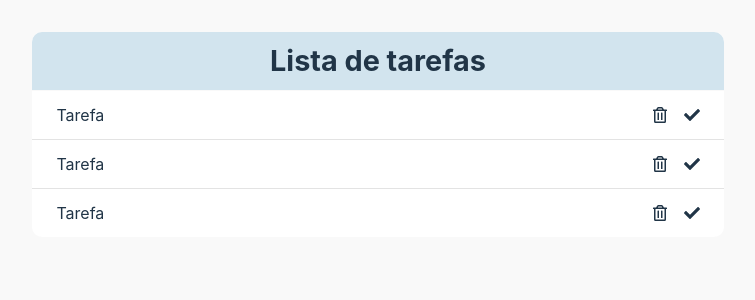
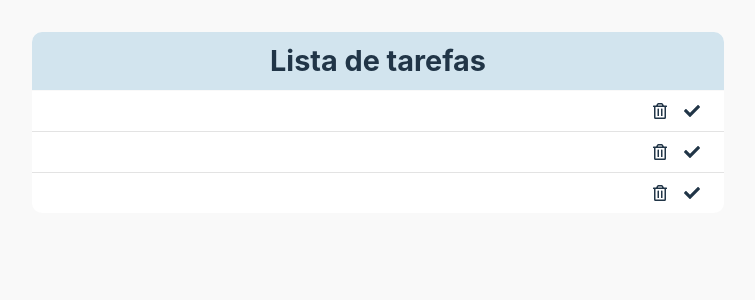
Before and after one commit to roazambuja/to-do-list, a React (Vite) app in the folder front-end/: page / in a window 1280 px wide. Shown: the top 300 px of the page, without its empty margins (262-1017 px from the left). Built offline with nearby package versions, Linux system fonts and the light colour scheme.

Commit message:
feat: show task name

```diff
--- a/front-end/src/Task/index.tsx
+++ b/front-end/src/Task/index.tsx
@@ -1,10 +1,14 @@
 import "./task.css";
 import { FaRegTrashAlt, FaCheck } from "react-icons/fa";
 
-function Task() {
+interface ITask {
+  title: string;
+}
+
+function Task({ title }: ITask) {
   return (
     <div className="task">
-      <span>Tarefa</span>
+      <span>{title}</span>
       <div className="task__icons">
         <FaRegTrashAlt title="Excluir tarefa" />
         <FaCheck title="Concluir tarefa" />
```
